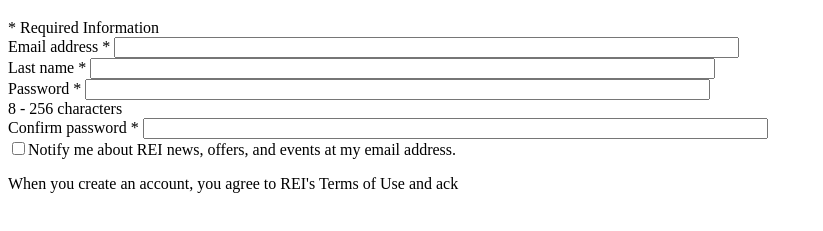
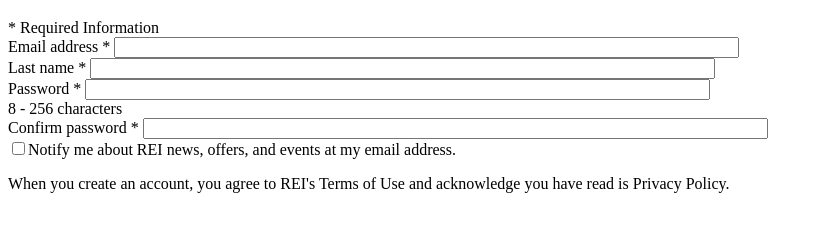
Before and after one commit to MUCSCI121/12-registration-form-practice-bnolanhussle, a plain HTML site: page index.html in a window 1280 px wide. Shown: the part 115-346 px from the top of the page, without its empty margins (0-823 px from the left). Drawn offline with Linux system fonts and the light colour scheme.

Commit message:
Feb 26, 2024, 10:00 PM

```diff
--- a/index.html
+++ b/index.html
@@ -80,7 +80,7 @@
         <div>
             <input type="checkbox" id="notifyMe" name="notifyMe" /><label for="notifyMe">Notify me about REI news, offers, and events at my email address.</label>
         </div>
-        <p>When you create an account, you agree to REI's Terms of Use and ack</p>
+        <p>When you create an account, you agree to REI's Terms of Use and acknowledge you have read is Privacy Policy.</p>
       </form>
     </div>
   </body>
```
